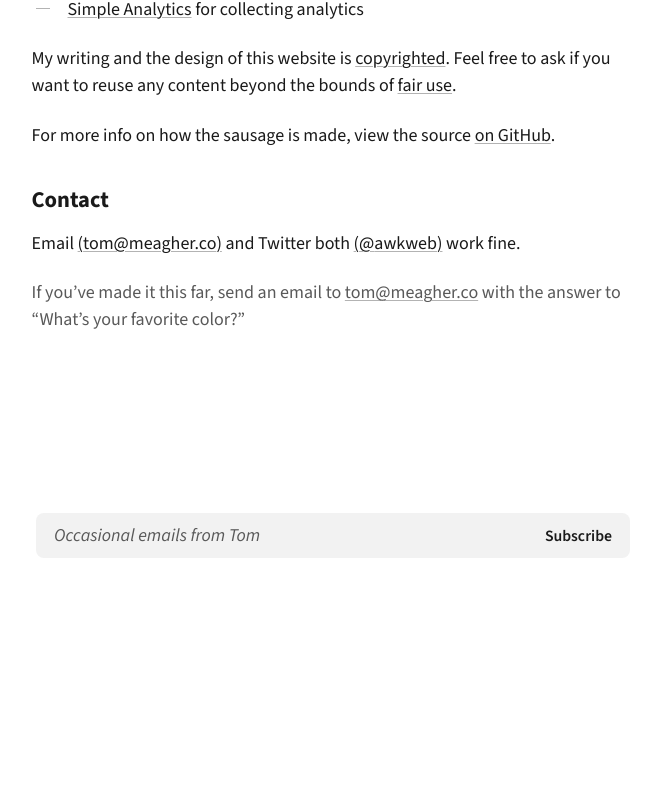
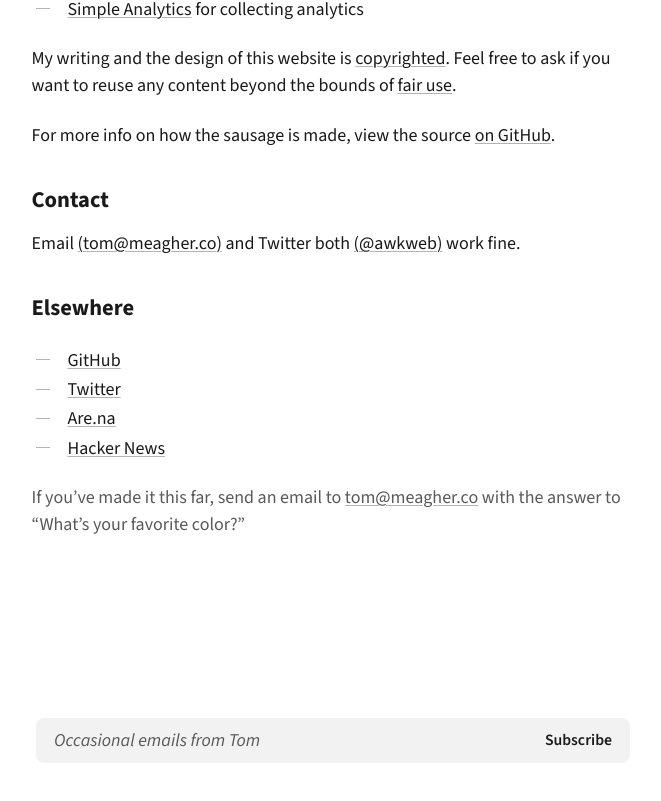
Before and after one commit to tmm/www, a Next.js app: page /about in a window 1280 px wide. Shown: the part 695-1496 px from the top of the page, without its empty margins (307-968 px from the left). Before the commit the page ends 1433 px from the top, so only its background shows below. Built offline with nearby package versions, Linux system fonts and the light colour scheme.

Commit message:
feat: shiny buttons experiment (#21)

```diff
--- a/components/mdx.ts
+++ b/components/mdx.ts
@@ -1,4 +1,4 @@
-import { Button as ShinyButton } from './posts/button'
+import { ShinyButton } from './posts/shiny-button'
 
 export const mdx = {
     ShinyButton,
--- a/components/posts/button/index.module.css
+++ b/components/posts/shiny-button/index.module.css
@@ -62,7 +62,7 @@
     @apply opacity-100;
     transition-timing-function: ease;
     transition-delay: 0.25s;
-    animation: shine 3s ease infinite forwards;
+    animation: shine 2s ease infinite forwards;
     animation-delay: 0s;
     animation-delay: 0.25s;
 }
--- a/components/posts/button/index.tsx
+++ b/components/posts/shiny-button/index.tsx
@@ -6,7 +6,7 @@ type Props = {
     variant: 'base' | 'shimmer' | 'shine'
 }
 
-export const Button: React.FC<Props> = ({ variant = 'base' }) => {
+export const ShinyButton: React.FC<Props> = ({ variant = 'base' }) => {
     return (
         <button
             className={clsx([
@@ -16,6 +16,7 @@ export const Button: React.FC<Props> = ({ variant = 'base' }) => {
                 variant === 'shimmer' && styles.shimmer,
                 variant === 'shine' && styles.shine,
             ])}
+            onClick={() => alert('Nice Click!')}
         >
             <span className="z-10">Add to Cart</span>
             <svg
--- a/pages/about.tsx
+++ b/pages/about.tsx
@@ -146,6 +146,42 @@ const Page: NextPage = () => {
                     work fine.
                 </p>
 
+                <h3 id="elsewhere">
+                    <a href="elsewhere">Elsewhere</a>
+                </h3>
+
+                <ul>
+                    <li>
+                        <Link
+                            external
+                            href={`https://github.com/${config.github}`}
+                        >
+                            GitHub
+                        </Link>
+                    </li>
+                    <li>
+                        <Link
+                            external
+                            href={`https://twitter.com/${config.twitter}`}
+                        >
+                            Twitter
+                        </Link>
+                    </li>
+                    <li>
+                        <Link external href="https://are.na/tmm">
+                            Are.na
+                        </Link>
+                    </li>
+                    <li>
+                        <Link
+                            external
+                            href="https://news.ycombinator.com/user?id=meagher"
+                        >
+                            Hacker News
+                        </Link>
+                    </li>
+                </ul>
+
                 <p className="text-muted">
                     If you’ve made it this far, send an email to{' '}
                     <Link
--- a/posts/shiny-buttons.mdx
+++ b/posts/shiny-buttons.mdx
@@ -1,9 +1,9 @@
 ---
-title: Recreating Shiny Buttons
-date: 2020-12-28
+title: 'Experiment: Shiny Buttons'
+date: 2020-12-29
 slug: shiny-buttons
-published: false
-description: Buttons that attract attention
+published: true
+description: Some buttons are more clickable than others.
 ---
 
 Would you click this button?
@@ -12,14 +12,43 @@ Would you click this button?
     <ShinyButton />
 </div>
 
-What about this one?
+It might depend on what item you are adding to your cart, how much you want the item, etc. The button itself might also make a difference. Let's call this button, _Button A_.
+
+As far as buttons go, _Button A_ is a pretty average button. It has hover and focus styles, a "cart" icon, and it's big enough to click with a mouse or finger. This is the type of dependable button you want most of the time.
+
+It's solid and you can't make it much better. Or can you?
+
+Perhaps you can if you play around with the micro-interactions. You can make the button even more _clickable_.
+
+Imagine: You are online shopping. You hover over the button. Your pulse quickens. You're unsure if you are going to add the item to your cart. Oh, but you really want it. Ugh, it's probably too expensive.
+
+Then, you see this (your queue to hover):
 
 <div className="panel">
     <ShinyButton variant="shimmer" />
 </div>
 
-Or this one?
+Right as you're about to pull away and forsake this item, you notice something. The button shimmers! At least you think it does.
+
+You spend some more time ogling the button. It looks fun to click. You wonder what will happen when you click it. You forget that clicking the button is a means to an end. Clicking _Button B_ becomes the end. Might as well click it.
+
+Unfortunately, _Button B_ doesn't have any mesmerizing active styles, but you get the point.[^1] _Button B_ scores much higher on clickability than _Button A_ because the shimmer casts a tiny amount of doubt on the outcome of "Add to Cart." It challenges your mental model of all the plain buttons you click every day.
+
+My guess is you are more likely to click or at least spend extra time thinking about clicking _Button B_, irrespective of the action. Now, if that's the case, you might want to go make all your buttons act like _Button B_, but that would be a bad idea.
+
+Remember: _Button A_ is terrifically normal. Most of the time, people will click it without ever paying attention to what it does. You don't want to make a fuss about normal, every day actions. You want to save _Button B_ for special interactions, where a small nudge might lead to the click you want.[^2]
+
+Micro-interactions can make all the difference.
+
+Now there is only one more thing left to do: Consider _Button C_. Would you click this button? Is _Button C_ more clickable than _Button B_?
 
 <div className="panel">
     <ShinyButton variant="shine" />
 </div>
+
+---
+
+**Note:** If you read this post on a mobile device, I recommend you also check it out on a device with a cursor.
+
+[^1]: In fact, _Button B_ doesn't even need to do anything different from _Button A_ when clicked. It just needs to make you think it will.
+[^2]: Please use responsibly and be humane about influencing people's behavior.
--- a/styles/markdown.css
+++ b/styles/markdown.css
@@ -113,13 +113,11 @@
     }
 
     ol {
-        @apply my-5 pl-0.5;
+        @apply list-decimal my-5 pl-8;
     }
 
-    ol li::before {
-        @apply align-middle bg-fill leading-tight px-1.5 proportional-nums mr-3 rounded-full text-muted text-xs;
-        content: counter(list-item);
-        counter-increment: orderedlist;
+    ol li {
+        @apply mb-1;
     }
 }
 
```
